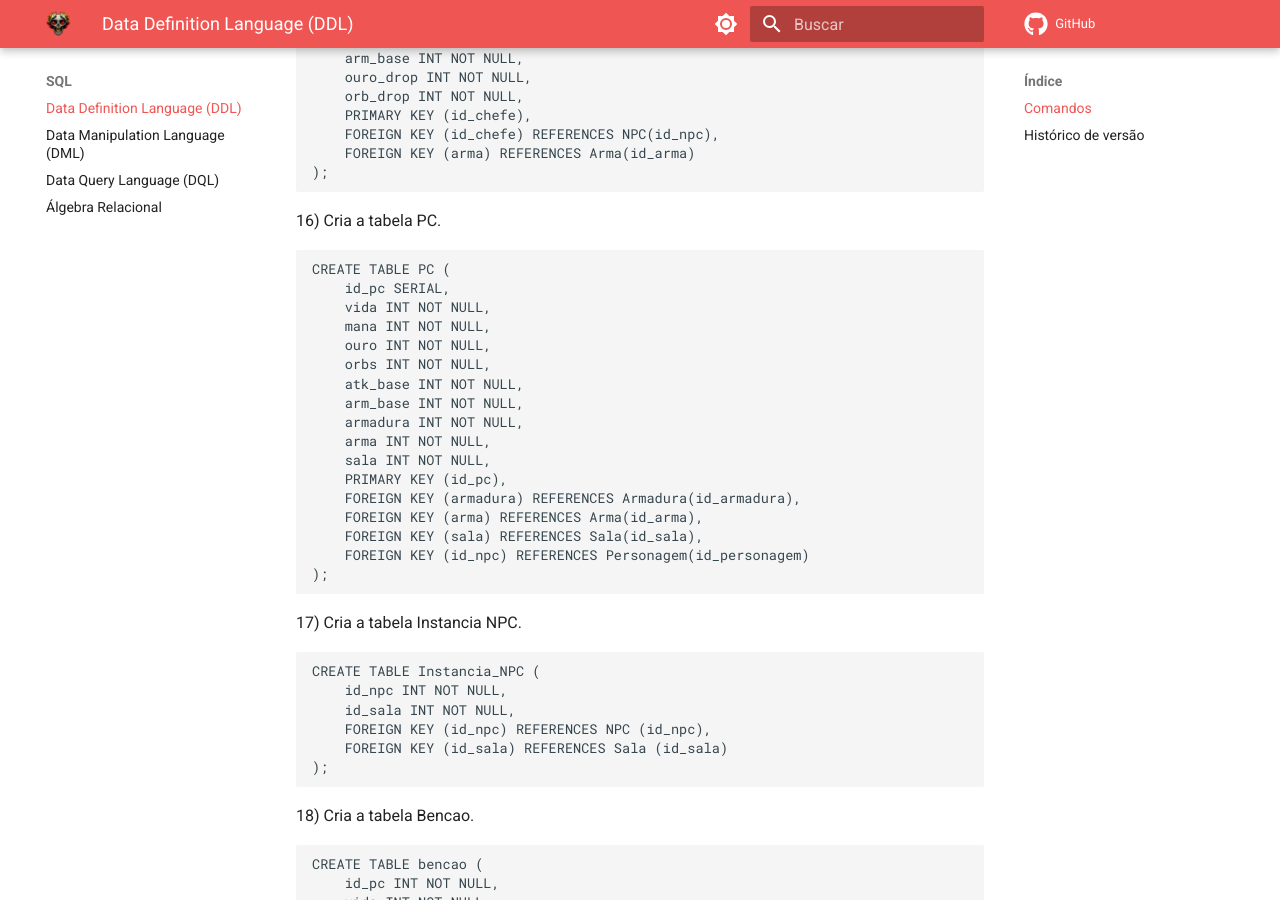
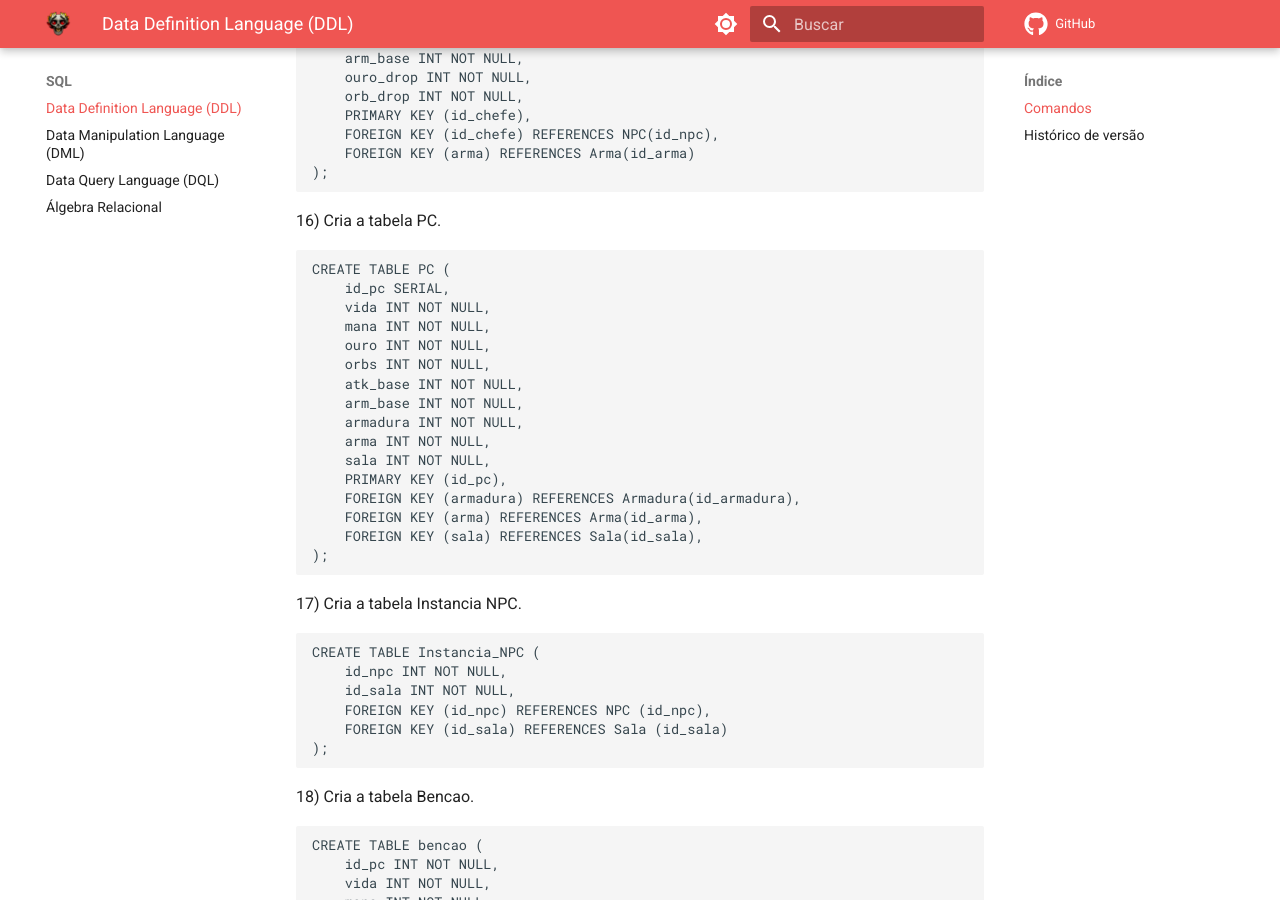
Before and after one commit to SBD1/2023.2-Dark-Souls, an MkDocs documentation site: the page built from docs/Modulo-2/DDL.md, in a window 1280 px wide and 900 px high, scrolled down 3691 px. Built offline with MkDocs 1.6.1 and Material for MkDocs 9.7.7, drawn with Linux system fonts in a browser that asks for light colours; comment, search, counter and statistics services are not loaded.

Commit message:
Pequena correção DDL

````diff
--- a/docs/Modulo-2/DDL.md
+++ b/docs/Modulo-2/DDL.md
@@ -174,7 +174,6 @@ CREATE TABLE PC (
     FOREIGN KEY (armadura) REFERENCES Armadura(id_armadura),
     FOREIGN KEY (arma) REFERENCES Arma(id_arma),
     FOREIGN KEY (sala) REFERENCES Sala(id_sala),
-    FOREIGN KEY (id_npc) REFERENCES Personagem(id_personagem)
 );
 ```
 17) Cria a tabela Instancia NPC.
````
